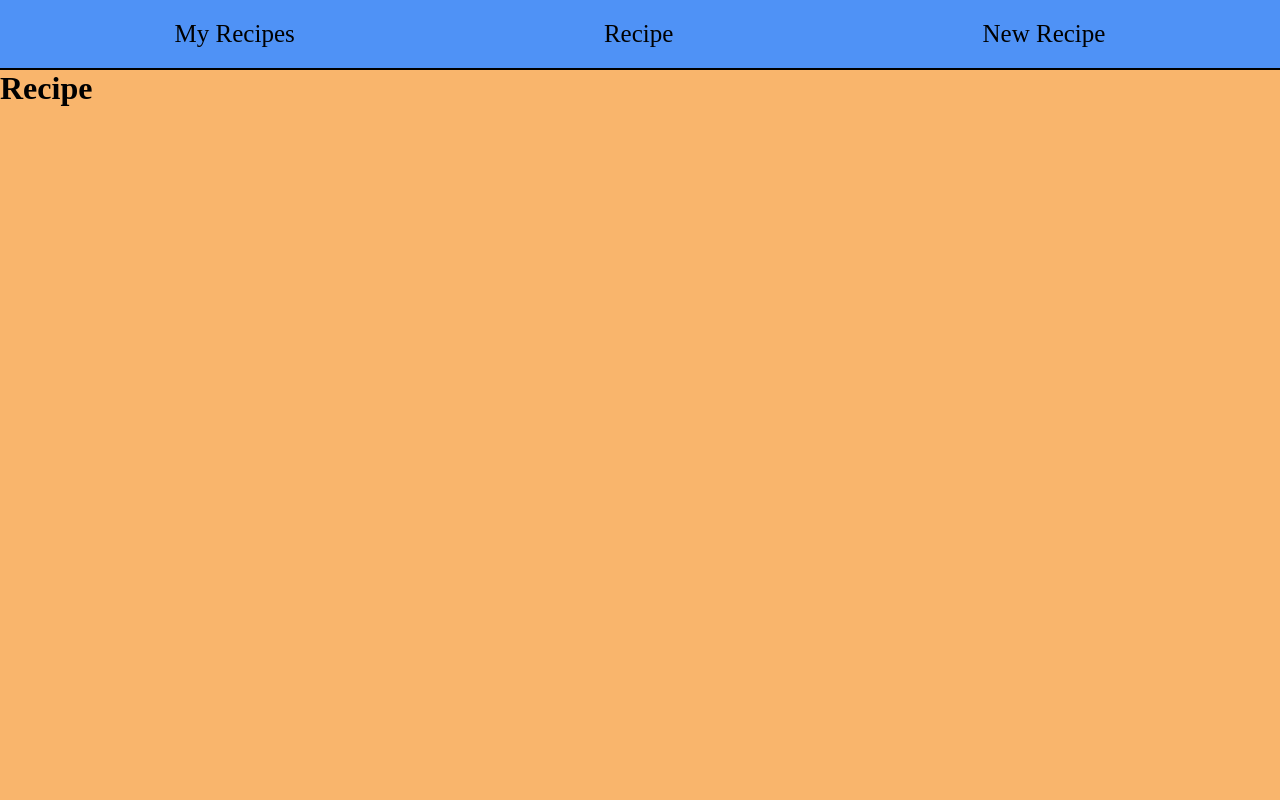
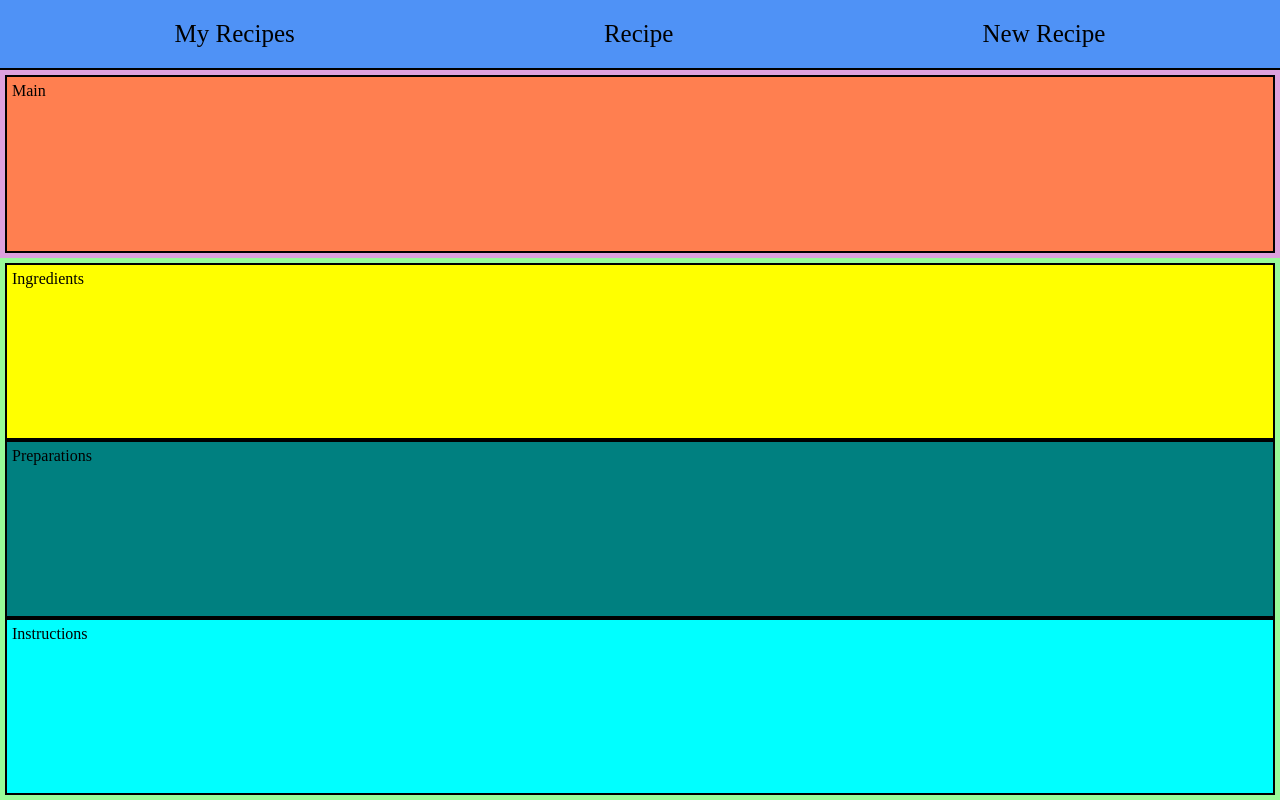
Before and after one commit to biggersmatt/jumptorecipe, a React (Create React App) app: page /recipe in a window 1280 px wide. Built offline with nearby package versions, Linux system fonts and the light colour scheme.

Commit message:
Sets up initial styles for recipe page

```diff
--- a/src/components/Recipe/recipe.css
+++ b/src/components/Recipe/recipe.css
@@ -1,3 +1,24 @@
-body {
+.page {
   background-color: lightblue;
 }
+.recipe-wrapper {
+  background-color: plum;
+}
+.recipe {
+  background-color: coral;
+}
+.details-wrapper {
+  background-color: palegreen;
+}
+.details {
+  background-color: coral;
+}
+.ingredients {
+  background-color: yellow;
+}
+.preparations {
+  background-color: teal;
+}
+.instructions {
+  background-color: aqua;
+}
--- a/src/pages/Recipe.jsx
+++ b/src/pages/Recipe.jsx
@@ -2,8 +2,25 @@ import '../components/Recipe/recipe.css';
 
 export default function Recipe() {
   return (
-    <div>
-      <h1>Recipe</h1>
+    <div className='page flex column'>
+      <div className="recipe-wrapper flex flex-grow-1 padding">
+        <div className='recipe flex-grow-1 border padding'>
+          <p>Main</p>
+        </div>
+      </div>
+      <div className="details-wrapper flex flex-grow-3 padding">
+        <div className='details flex column flex-grow-1'>
+          <div className='ingredients flex-grow-1 border padding'>
+            <p>Ingredients</p>
+          </div>
+          <div className='preparations flex-grow-1 border padding'>
+            <p>Preparations</p>
+          </div>
+          <div className='instructions flex-grow-1 border padding'>
+            <p>Instructions</p>
+          </div>
+        </div>
+      </div>
     </div>
   )
 }
```
Also changed, not shown: src/components/MyRecipes/tofu-scramble.jpeg (deleted).
